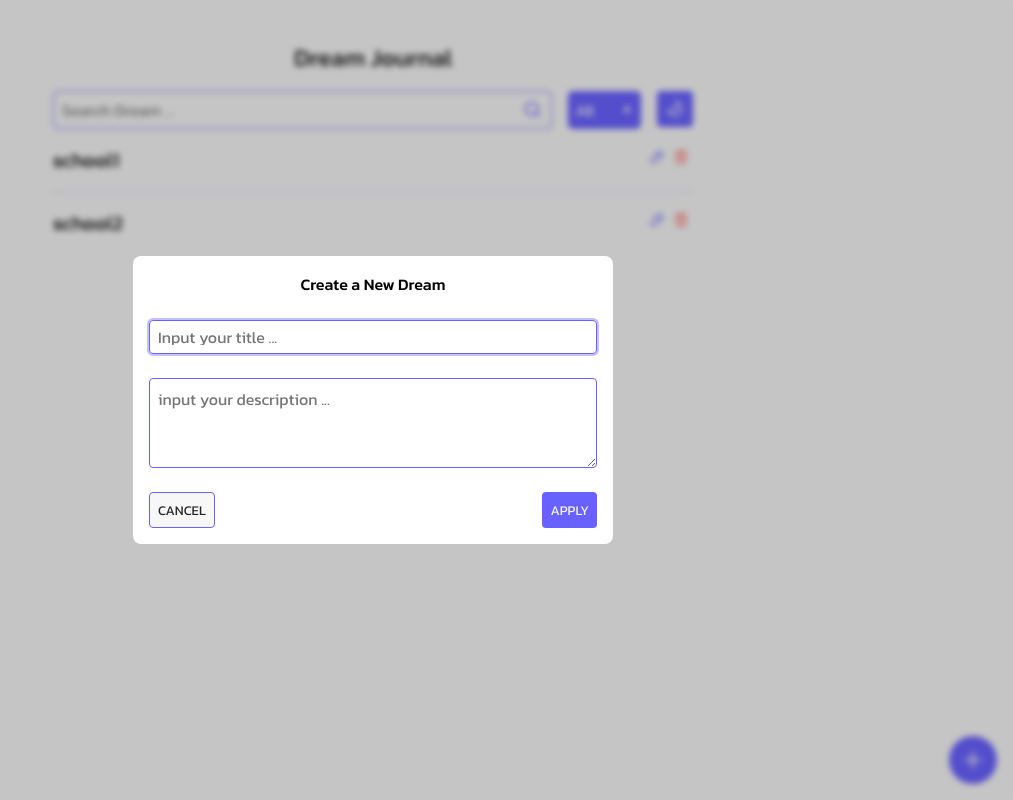
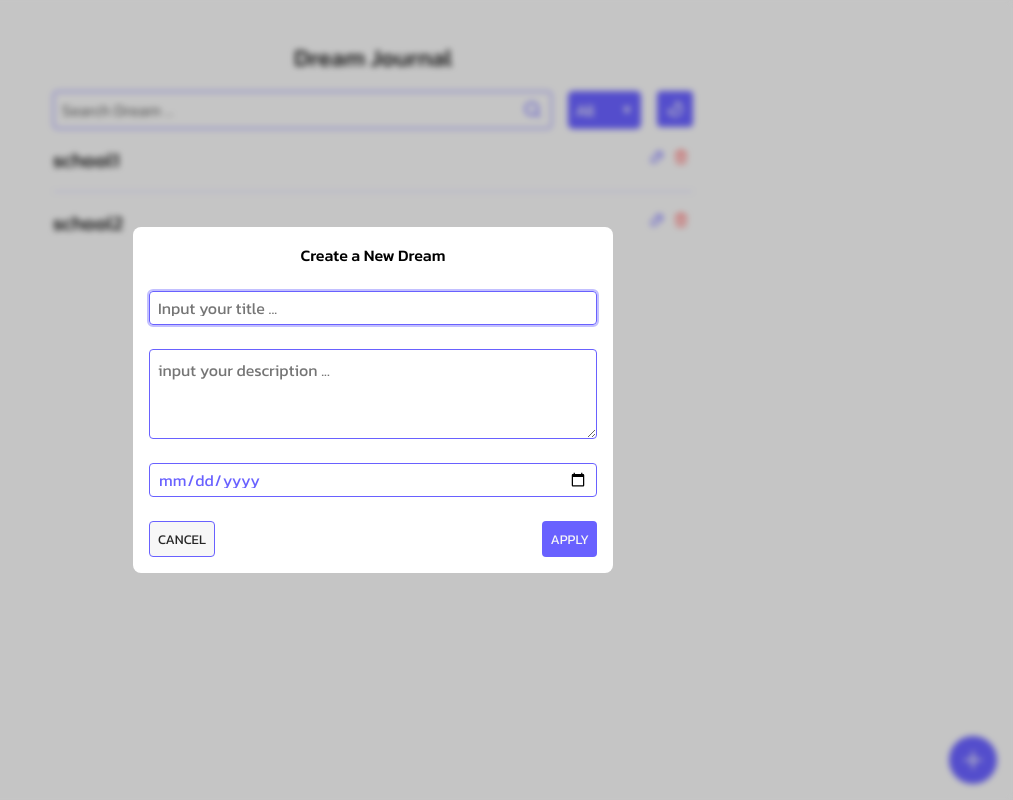
Before and after one commit to CodectiveOrg/bootcamp-2025-02-react-asma-abbasi, a React (Vite) app in the folder dream-journal/: page / in a window 1280 px wide. Shown: the whole page, without its empty margins (267-1280 px from the left). Built offline with nearby package versions, Linux system fonts and the light colour scheme.

Commit message:
[ADD] add date input component

```diff
--- a/dream-journal/src/components/Create/Create.tsx
+++ b/dream-journal/src/components/Create/Create.tsx
@@ -7,6 +7,7 @@ import MingcuteAddLine from "../../icons/MingcuteAddLine";
 import Button from "../Button/Button";
 import TextInput from "../TextInput/TextInput";
 import TextArea from "../TextArea/TextArea";
+import DateInput from "../DateInput/DateInput";
 
 export default function Create(): ReactNode {
   const dialogRef = useRef<HTMLDialogElement>(null)
@@ -35,6 +36,7 @@ export default function Create(): ReactNode {
           </div>
           <TextInput placeholder="Input your title ..." />
           <TextArea placeholder="input your description ..." />
+          <DateInput />
           <div className={styles.action}>
             <Button
               variant="outlined"
--- /dev/null
+++ b/dream-journal/src/components/DateInput/DateInput.module.css
@@ -0,0 +1,31 @@
+.date-input {
+  overflow: hidden;
+
+  display: flex;
+  align-items: center;
+  gap: 1rem;
+
+  padding: 0.5rem;
+
+  border: 1px solid var(--color-primary);
+  border-radius: 0.25rem;
+
+  input {
+    flex: 1 1 0;
+
+    color: var(--color-primary);
+    background-color: transparent;
+
+    block-size: 1em;
+
+    border: none;
+
+    font-size: 1rem;
+    line-height: 1;
+
+    &:focus {
+      outline: none;
+    }
+  }
+
+}
--- /dev/null
+++ b/dream-journal/src/components/DateInput/DateInput.tsx
@@ -0,0 +1,14 @@
+import { ComponentProps, ReactNode } from "react";
+
+import clsx from "clsx";
+import styles from "./DateInput.module.css"
+
+type Props = ComponentProps<"input">;
+
+export default function DateInput({ className, ...otherProps }: Props): ReactNode {
+  return (
+    <div className={clsx(styles["date-input"])}>
+      <input type="date" {...otherProps} />
+    </div>
+  )
+}
```
